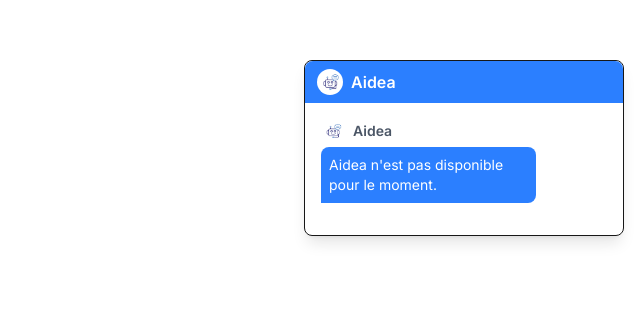
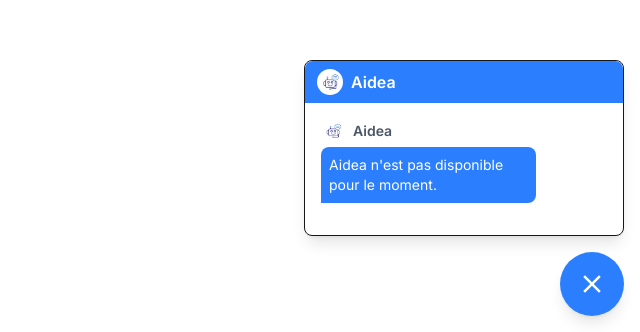
Before and after one commit to mohamedazizchebil/frontend-chatbot, a Next.js app: page /chatbot in a window 1280 px wide. Shown: the part 468-800 px from the top of the page, without its empty margins (640-1280 px from the left). Built offline with nearby package versions, Linux system fonts and the light colour scheme; no server answers.

Commit message:
fix: Replace ChatWidget with Chatbutton in ClientOnlyChatbot component

```diff
--- a/src/app/chatbot/ClientOnlyChatbot.jsx
+++ b/src/app/chatbot/ClientOnlyChatbot.jsx
@@ -3,6 +3,7 @@
 import { useSearchParams } from 'next/navigation';
 import { useState } from 'react';
 import ChatWidget from '../components/ChatWidget';
+import Chatbutton from '../components/ChatButton';
 
 export default function ClientOnlyChatbot() {
   const searchParams = useSearchParams();
@@ -15,7 +16,7 @@ export default function ClientOnlyChatbot() {
   const pageSpecificData = productName ? { productName } : null;
 
   return (
-    <ChatWidget
+    <Chatbutton
       isOpen={isOpen}
       setIsOpen={setIsOpen}
       appId={appId}
```
